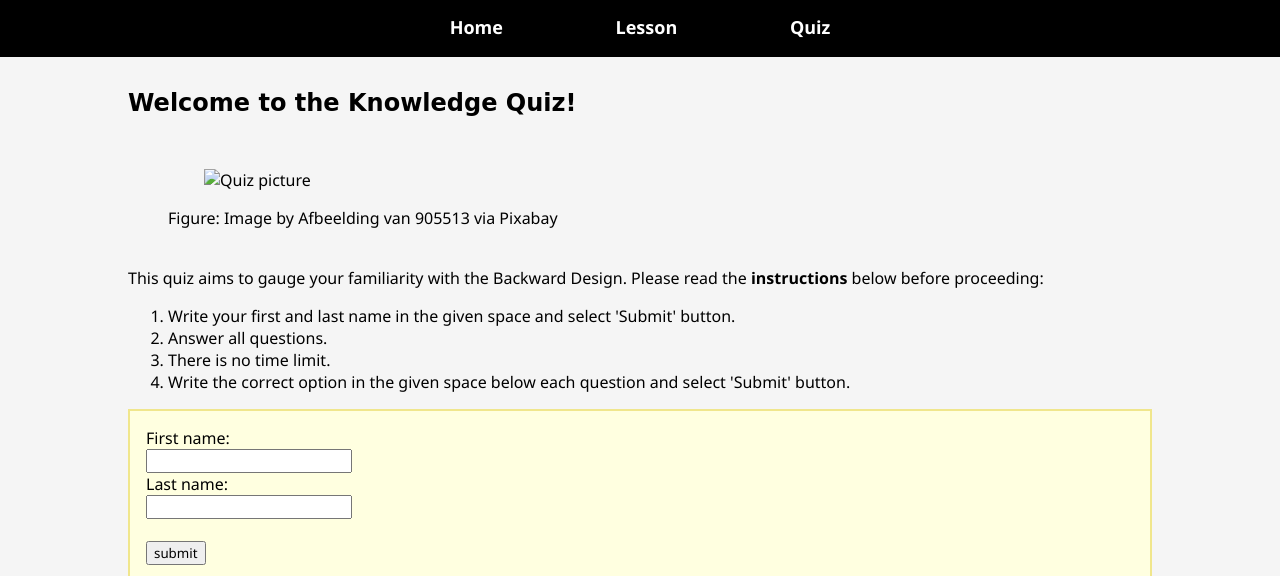
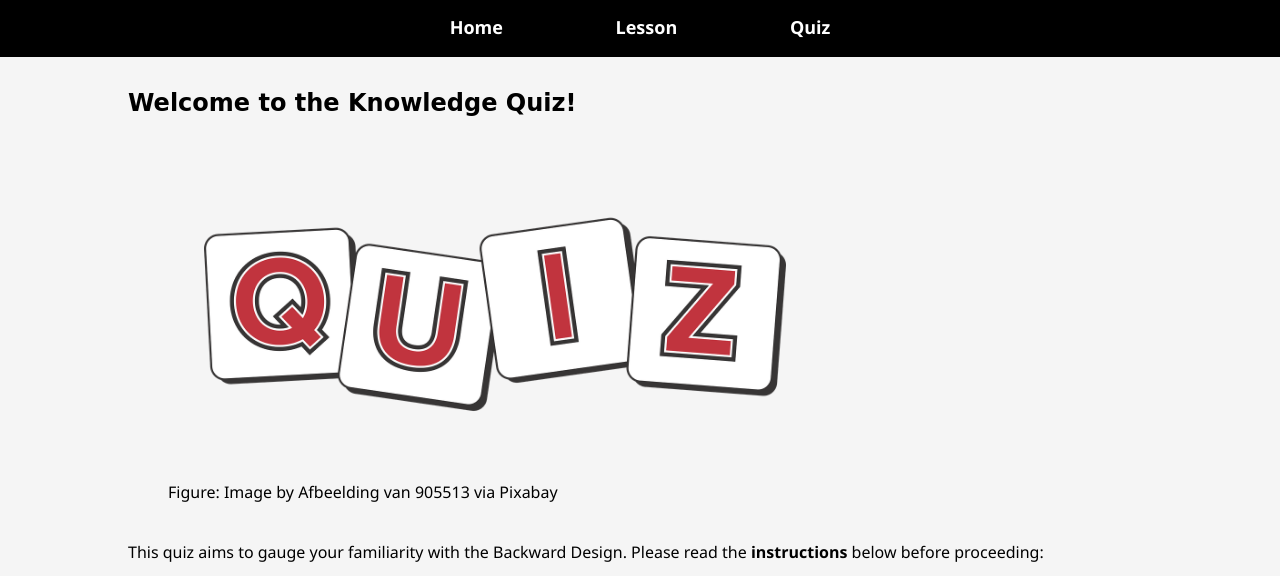
Before and after one commit to divyasharmalxd/simplehtml-site, a plain HTML site: page pages/page2.html in a window 1280 px wide. Shown: the part 137-713 px from the top of the page. Drawn offline with Linux system fonts and the light colour scheme.

Commit message:
Update page2.html

```diff
--- a/pages/page2.html
+++ b/pages/page2.html
@@ -25,7 +25,7 @@
         <div class="wrapper">
             <h2>Welcome to the Knowledge Quiz!</h2>
             <figure>
-                <img class="img-fluid" src="../_assests/img/quiz-2058883_1280.png" alt="Quiz picture" width="300">
+                <img class="img-fluid" src="../assests/img/quiz-2058883_1280.png" alt="Quiz picture" width="300">
                 <figcaption>Figure: Image by Afbeelding van 905513 via Pixabay</figcaption>
             </figure><br>
 
```
